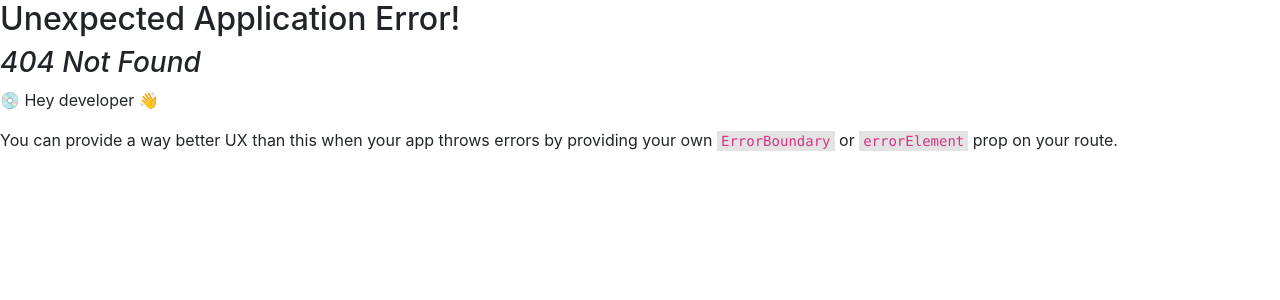
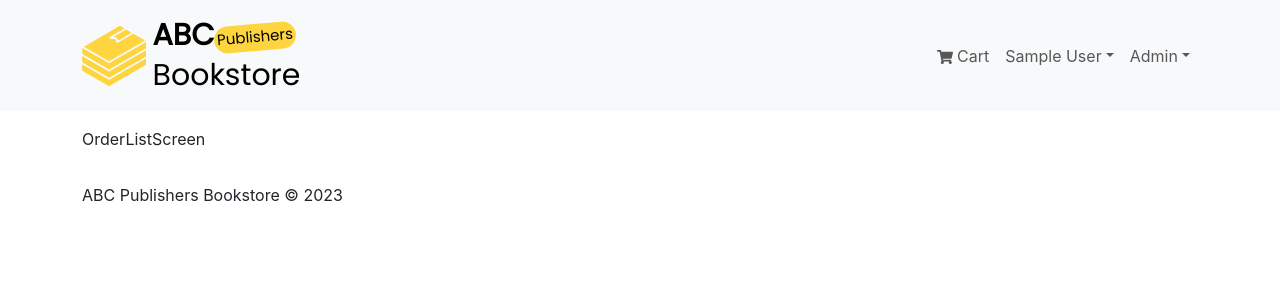
Before and after one commit to sid-lee/ABCPB, a React (Create React App) app in the folder frontend/: page /admin/orderlist in a window 1280 px wide. Before the commit this address had no page. Shown: the top 300 px of the page. Built offline with nearby package versions, Linux system fonts and the light colour scheme; sample sign-in values are in the browser's storage.

Commit message:
Admin Menu, route added

```diff
--- /dev/null
+++ b/frontend/src/components/AdminRoute.jsx
@@ -0,0 +1,9 @@
+import { Outlet, Navigate } from 'react-router-dom';
+import { useSelector } from 'react-redux';
+
+const AdminRoute = () => {
+    const { userInfo } = useSelector((state) => state.auth);
+    return userInfo && userInfo.isAdmin ?  <Outlet /> :  <Navigate to='/login' replace /> ;
+}
+
+export default AdminRoute;
--- a/frontend/src/components/Header.jsx
+++ b/frontend/src/components/Header.jsx
@@ -83,6 +83,21 @@
                         </LinkContainer>
                         ) }
 
+                        {/* Admin Links */}
+                        {userInfo && userInfo.isAdmin && (
+                            <NavDropdown title='Admin' id='adminmenu'>
+                            <LinkContainer to='/admin/productlist'>
+                                <NavDropdown.Item>Products</NavDropdown.Item>
+                            </LinkContainer>
+                            <LinkContainer to='/admin/orderlist'>
+                                <NavDropdown.Item>Orders</NavDropdown.Item>
+                            </LinkContainer>
+                            <LinkContainer to='/admin/userlist'>
+                                <NavDropdown.Item>Users</NavDropdown.Item>
+                            </LinkContainer>
+                            </NavDropdown>
+                        )}
+
                     </Nav>
                 </Navbar.Collapse>
             </Container>
--- a/frontend/src/index.js
+++ b/frontend/src/index.js
@@ -17,6 +17,7 @@
 import { Provider } from 'react-redux' ;
 import store from './store';
 import PrivateRoute from './components/PrivateRoute';
+import AdminRoute from './components/AdminRoute';
 import HomeScreen from './screens/HomeScreen';
 import BookScreen from './screens/BookScreen';
 import CartScreen from './screens/CartScreen';
@@ -27,6 +28,7 @@
 import PlaceOrderScreen from './screens/PlaceOrderScreen';
 import OrderScreen from './screens/OrderScreen';
 import ProfileScreen from './screens/ProfileScreen';
+import OrderListScreen from './screens/admin/OrderListScreen';
 
 
 const router = createBrowserRouter(
@@ -45,6 +47,10 @@
         <Route path='/order/:id' element={<OrderScreen />} />
         <Route path='/profile' element={<ProfileScreen />} />
       </Route>
+
+      <Route path='' element={<AdminRoute />}>
+        <Route path='/admin/orderlist' element={<OrderListScreen />} />
+      </Route>
     </Route>
   )
 )
--- /dev/null
+++ b/frontend/src/screens/admin/OrderListScreen.jsx
@@ -0,0 +1,7 @@
+const OrderListScreen = () => {
+  return (
+    <div>OrderListScreen</div>
+  )
+}
+
+export default OrderListScreen;
```
